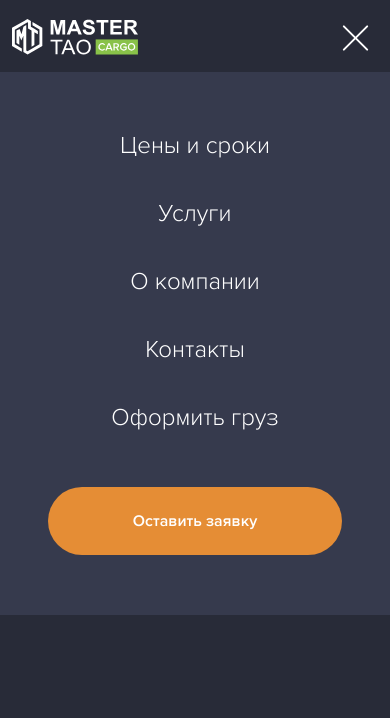
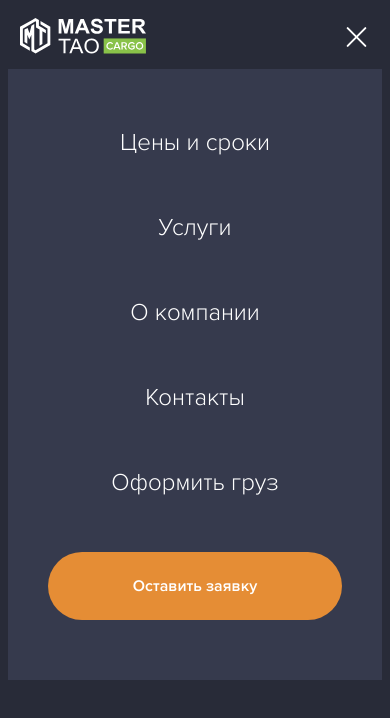
Before and after one commit to anna-okhrimenko/dev-MasterTao, a website: page dev/index.html in a window 390 px wide. Both pictures are taken after a click on the button "Toggle navigation". Drawn offline with nearby package versions, Linux system fonts and the light colour scheme; files that its build step writes are made by us from their sources.

Commit message:
header fix

```diff
--- a/dev/sass/header.scss
+++ b/dev/sass/header.scss
@@ -25,8 +25,8 @@ header {
 
 .navbar-toggler {
 	position: relative;
-	width: 40px;
-	height: 40px;
+	width: 27px;
+	height: 27px;
 	background-repeat: no-repeat;
 	background-position: center;
 	border: none;
@@ -60,7 +60,7 @@ header {
 		cursor: pointer;
 		border-radius: 1px;
 		height: 2px;
-		width: 35px;
+		width: 27px;
 		background: $text-color;
 		position: absolute;
 		left: 0;
--- a/dev/sass/media/_media_max_width991.scss
+++ b/dev/sass/media/_media_max_width991.scss
@@ -1,6 +1,6 @@
 @media screen and (max-width: 991px) {
     header {
-        padding: 17px 0 15px;
+        padding: 18px 0;
 
         .header-logo {
             max-width: 126px;
@@ -25,7 +25,7 @@
                 .nav-link {
                     font-weight: 400;
                     font-size: 24px;
-                    margin-bottom: 28px;
+                    margin-bottom: 45px;
                     line-height: 1;
 
                 }
--- a/dev/sass/media/_media_min_width1200.scss
+++ b/dev/sass/media/_media_min_width1200.scss
@@ -2,7 +2,7 @@
     header {
         .navbar-nav {
             .nav-item {
-                margin-right: 30px;
+                margin-right: 27px;
                 &:last-child {
                     margin-right: 0;
                 }
--- a/dev/sass/tamplate.scss
+++ b/dev/sass/tamplate.scss
@@ -12,8 +12,8 @@ body {
 
 .container {
     width: 100%;
-    max-width: 1164px;
-    padding: 0 12px;
+    max-width: 1180px;
+    padding: 0 20px;
     margin: 0 auto;
 }
 
--- a/dev/templates/footer.html
+++ b/dev/templates/footer.html
@@ -1,7 +1,7 @@
         <footer></footer>
 
         <script src="assets/js/bootstrap.min.js"></script>
-        <script src="assets/js/jquer-3.6.3.min.js"></script>
+        <script src="assets/js/jquery-3.6.3.min.js"></script>
         <script src="assets/js/slick.min.js"></script>
         <script src="assets/js/custom.js"></script>
     </body>
```
